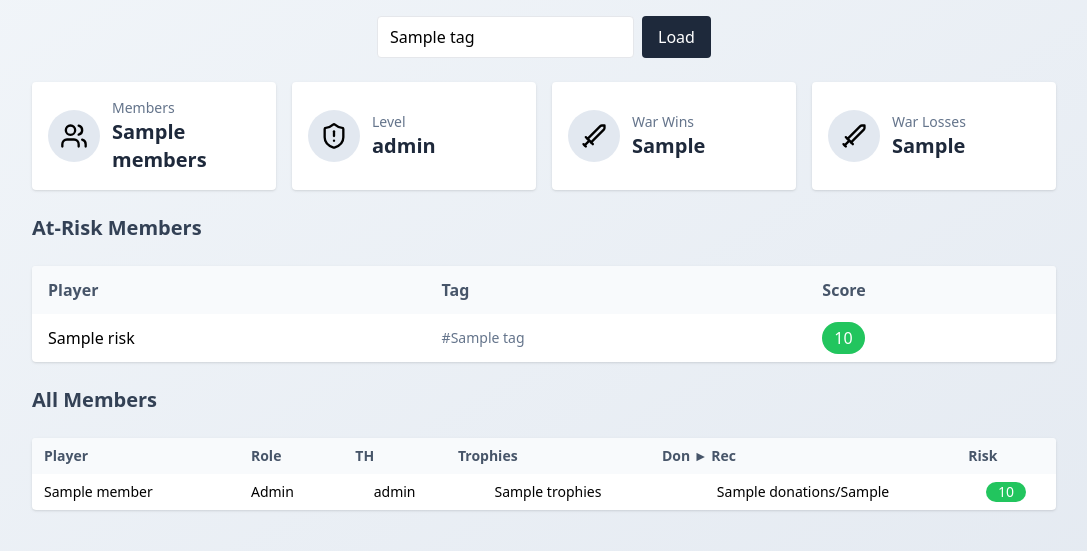
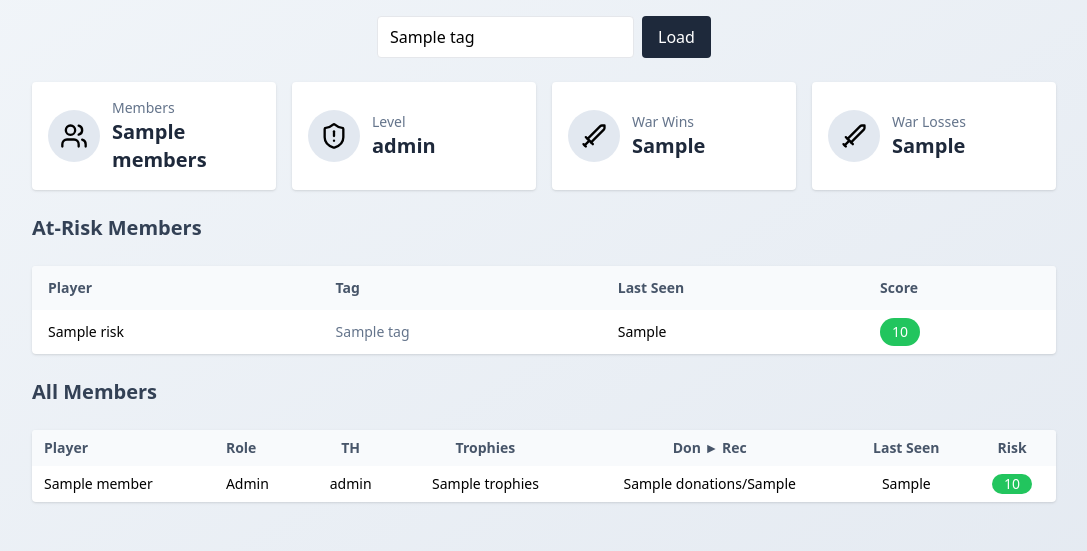
Before and after one commit to ChangeinX/coc, a Flask app: template app/templates/dashboard.html in a window 1280 px wide. Shown: the top 551 px of the page, without its empty margins (96-1183 px from the left). Run offline with Flask 3, Linux system fonts and the light colour scheme; the template is opened without the code that fills it: most values are stand-ins (such as "Sample title", 1, 10 or a date in 2020); some libraries are stand-ins or nearby versions.

Commit message:
Enhance UI

```diff
--- a/app/static/dashboard.js
+++ b/app/static/dashboard.js
@@ -1,44 +1,130 @@
-// existing redirect-on-load
-document.getElementById('loadBtn').addEventListener('click', () => {
-  const tag = document.getElementById('tagInput').value.trim();
-  if (tag) window.location.href = `/dashboard/${tag.toUpperCase()}`;
+/* eslint-env browser */
+
+document.addEventListener("DOMContentLoaded", () => {
+    const tagInput = document.getElementById("tagInput");
+    const loadBtn = document.getElementById("loadBtn");
+
+    const go = () => {
+        const tag = tagInput.value.trim().toUpperCase();
+        if (tag) window.location.href = `/dashboard/${encodeURIComponent(tag)}`;
+    };
+
+    loadBtn?.addEventListener("click", go);
+    tagInput?.addEventListener("keydown", (e) => e.key === "Enter" && go());
+
+    const table = document.getElementById("membersTable");
+    if (!table) return;                // page might be blank on first load
+
+    const headers = table.querySelectorAll("thead th[data-sort]");
+    headers.forEach((th) => {
+        th.addEventListener("click", () => sortBy(th));
+    });
+
+    function sortBy(th) {
+        const dir = th.dataset.dir === "asc" ? "desc" : "asc"; // toggle
+        headers.forEach(h => {
+            h.dataset.dir = "";
+            h.querySelector("i")?.remove();
+        });
+
+        th.dataset.dir = dir;
+        addArrow(th, dir);
+
+        const idx = th.cellIndex;
+        const type = th.dataset.type;
+        const tbody = table.tBodies[0];
+        const rows = Array.from(tbody.rows);
+
+        rows.sort((a, b) => {
+            const v1 = getValue(a.cells[idx], type);
+            const v2 = getValue(b.cells[idx], type);
+            if (v1 < v2) return dir === "asc" ? -1 : 1;
+            if (v1 > v2) return dir === "asc" ? 1 : -1;
+            return 0;
+        });
+
+        tbody.append(...rows);
+    }
+
+    function getValue(cell, type) {
+        const txt = cell.textContent.trim();
+        switch (type) {
+            case "number":
+                // handle “123/456” in Donations by using the first number
+                return parseInt(txt.split("/")[0].replace(/\D/g, ""), 10) || 0;
+            case "date":
+                return txt === "—" ? 0 : new Date(txt).getTime();
+            default:                    // string
+                return txt.toLowerCase();
+        }
+    }
+
+    function addArrow(th, dir) {
+        const icon = document.createElement("i");
+        icon.dataset.lucide = dir === "asc" ? "chevron-up" : "chevron-down";
+        icon.className = "w-4 h-4 inline-block ml-1";
+        th.appendChild(icon);
+        // re-scan for new Lucide icons
+        lucide.createIcons();
+    }
 });
 
-// -------- Player modal logic ----------
-async function openModal(playerTag) {
-  showBackdrop(true);
-  const body   = document.getElementById('modalBody');
-  body.innerHTML = '<p class=\"text-center\">Loading…</p>';
+// ─── Player modal helpers ─────────────────────────────────────────────
+async function openModal(tag) {
+    // Show modal scaffold
+    document.getElementById("modalBackdrop").classList.remove("hidden");
+    const modal = document.getElementById("playerModal");
+    modal.classList.remove("hidden");
+    const body = document.getElementById("modalBody");
+    body.innerHTML = "<p class='text-center py-8'>Loading…</p>";
 
-  try {
-    const res  = await fetch(`/player/${encodeURIComponent('#'+playerTag)}`);
-    const json = await res.json();
-    body.innerHTML = renderPlayer(json);
-    lucide.createIcons();         // refresh icons inside modal
-  } catch (e) {
-    body.innerHTML = `<p class=\"text-red-600\">Error: ${e}</p>`;
-  }
+    try {
+        const res = await fetch(`/player/${encodeURIComponent(tag)}`);
+        if (!res.ok) throw new Error(`HTTP ${res.status}`);
+        const p = await res.json();
+
+        // Normalise key naming (depends on backend patch)
+        p.last_seen = p.last_seen || p._lastSeen || null;
+
+        renderPlayerCard(body, p);
+    } catch (err) {
+        body.innerHTML = `<p class="text-center text-red-600 py-8">${err.message}</p>`;
+    }
 }
 
-function closeModal() { showBackdrop(false); }
-
-function showBackdrop(show) {
-  document.getElementById('modalBackdrop').classList.toggle('hidden', !show);
-  document.getElementById('playerModal').classList.toggle('hidden', !show);
+function closeModal() {
+    document.getElementById("modalBackdrop").classList.add("hidden");
+    document.getElementById("playerModal").classList.add("hidden");
 }
 
-function renderPlayer(p) {
-  return `
-    <h3 class="text-xl font-semibold mb-2">${p.name} <span class="text-sm text-slate-500">(#${p.tag.substring(1)})</span></h3>
-    <div class="grid grid-cols-2 gap-4 text-sm">
-      <div><span class="font-medium">Town Hall</span><br>${p.townHallLevel}</div>
-      <div><span class="font-medium">Role</span><br>${p.role}</div>
-      <div><span class="font-medium">Trophies</span><br>${p.trophies}</div>
-      <div><span class="font-medium">Legend Stars</span><br>${p.legendStatistics?.legendTrophies ?? '—'}</div>
-      <div><span class="font-medium">Donated</span><br>${p.donations}</div>
-      <div><span class="font-medium">Received</span><br>${p.donationsReceived}</div>
+function renderPlayerCard(container, p) {
+    const fmt = (iso) =>
+        iso ? new Date(iso).toLocaleDateString(undefined, {dateStyle: "medium"}) : "—";
+
+    container.innerHTML = /* html */ `
+    <h3 class="text-xl font-semibold text-slate-800 flex flex-wrap items-center gap-2">
+      <span>${p.name}</span>
+      <span class="text-sm font-normal text-slate-500">${p.tag}</span>
+    </h3>
+
+    <div class="grid grid-cols-2 gap-4">
+      ${stat("Town Hall", p.townHallLevel)}
+      ${stat("Trophies", p.trophies)}
+      ${stat("Donations", p.donations)}
+      ${stat("Received", p.donationsReceived)}
     </div>
-    <h4 class="mt-4 font-semibold">Troops donated today</h4>
-    <p>${(p.troopsDonated ?? []).map(t => t.name + ' ×' + t.count).join(', ') || '—'}</p>
+
+    <p class="mt-4">
+      <span class="font-semibold">Last seen:</span> ${fmt(p.last_seen)}
+    </p>
   `;
 }
+
+function stat(label, value) {
+    return `
+    <div>
+      <p class="text-sm text-slate-500">${label}</p>
+      <p class="text-xl font-semibold">${value ?? "—"}</p>
+    </div>
+  `;
+}
--- a/app/templates/dashboard.html
+++ b/app/templates/dashboard.html
@@ -12,38 +12,40 @@
 
 <body class="min-h-screen bg-gradient-to-br from-slate-100 to-slate-200 p-4">
 <div class="max-w-5xl mx-auto space-y-6" id="app">
+
     <!-- Search -->
     <div class="flex gap-2 justify-center">
-        <input id="tagInput" class="max-w-xs px-3 py-2 rounded border" placeholder="Clan tag (without #)"
+        <input id="tagInput"
+               class="max-w-xs px-3 py-2 rounded border"
+               placeholder="Clan tag (without #)"
                value="{{ tag or '' }}">
         <button id="loadBtn" class="px-4 py-2 rounded bg-slate-800 text-white">Load</button>
     </div>
 
-    <!-- Flash error -->
     {% if error %}
     <p class="text-center text-red-600 font-medium">{{ error }}</p>
     {% endif %}
 
-    <!-- ---------------- CLAN DATA PRESENT ---------------- -->
     {% if clan %}
     {% import 'stat.html' as s %}
 
-    <!-- STAT CARDS -->
+    <!--  Stat cards  -->
     <div class="grid grid-cols-1 md:grid-cols-4 gap-4">
         {{ s.stat('users', 'Members', clan.members) }}
         {{ s.stat('shield-alert', 'Level', clan.clanLevel) }}
         {{ s.stat('sword', 'War Wins', clan.warWins | default(0)) }}
-        {{ s.stat('sword', 'War Losses', clan.warLosses | default(0)) }}
+        {{ s.stat('sword', 'War Losses', clan.warLosses| default(0)) }}
     </div>
 
-    <!-- TOP-RISK LIST -->
+    <!--  At-risk list  -->
     <h2 class="mt-8 text-xl font-semibold text-slate-700">At-Risk Members</h2>
     <div class="overflow-x-auto shadow bg-white rounded mb-6">
-        <table class="min-w-full">
+        <table class="min-w-full text-sm">
             <thead class="bg-slate-50 text-left text-slate-600">
             <tr>
                 <th class="px-4 py-3">Player</th>
                 <th class="px-4 py-3">Tag</th>
+                <th class="px-4 py-3">Last Seen</th>
                 <th class="px-4 py-3">Score</th>
             </tr>
             </thead>
@@ -52,12 +54,13 @@
             <tr class="border-b last:border-none hover:bg-rose-50 cursor-pointer"
                 onclick="openModal('{{ p.tag }}')">
                 <td class="px-4 py-2 font-medium">{{ p.name }}</td>
-                <td class="px-4 py-2 text-sm text-slate-500">#{{ p.tag }}</td>
+                <td class="px-4 py-2 text-slate-500">{{ p.tag }}</td>
+                <td class="px-4 py-2">{{ p.last_seen | default('—') }}</td>
                 <td class="px-4 py-2">
                     {% set c = 'green' if p.risk_score<40 else 'yellow' if p.risk_score<70 else 'red' %}
                     <span class="inline-block px-3 py-1 text-white rounded-full bg-{{ c }}-500">
-            {{ p.risk_score }}
-          </span>
+              {{ p.risk_score }}
+            </span>
                 </td>
             </tr>
             {% endfor %}
@@ -65,18 +68,31 @@
         </table>
     </div>
 
-    <!-- FULL MEMBERS TABLE -->
+    <!--  Complete member list  -->
     <h2 class="text-xl font-semibold text-slate-700">All Members</h2>
     <div class="overflow-x-auto shadow bg-white rounded">
-        <table class="min-w-full text-sm">
+        <table id="membersTable" class="min-w-full text-sm">
             <thead class="bg-slate-50 text-left text-slate-600">
             <tr>
                 <th class="px-3 py-2">Player</th>
-                <th class="px-3 py-2">Role</th>
-                <th class="px-3 py-2">TH</th>
-                <th class="px-3 py-2">Trophies</th>
-                <th class="px-3 py-2">Don ► Rec</th>
-                <th class="px-3 py-2">Risk</th>
+                <th class="px-3 py-2 cursor-pointer select-none"
+                    data-sort="role" data-type="string">Role
+                </th>
+                <th class="px-3 py-2 cursor-pointer select-none
+                   text-center" data-sort="th" data-type="number">TH
+                </th>
+                <th class="px-3 py-2 cursor-pointer select-none
+                   text-center" data-sort="trophies" data-type="number">Trophies
+                </th>
+                <th class="px-3 py-2 cursor-pointer select-none
+                   text-center" data-sort="donations" data-type="number">Don ► Rec
+                </th>
+                <th class="px-3 py-2 cursor-pointer select-none
+                   text-center" data-sort="last" data-type="date">Last Seen
+                </th>
+                <th class="px-3 py-2 cursor-pointer select-none
+                   text-center" data-sort="risk" data-type="number">Risk
+                </th>
             </tr>
             </thead>
             <tbody>
@@ -84,10 +100,11 @@
             <tr class="border-b last:border-none hover:bg-slate-50 cursor-pointer"
                 onclick="openModal('{{ m.tag }}')">
                 <td class="px-3 py-2 font-medium">{{ m.name }}</td>
-                <td class="px-3 py-2">{{ m.role|capitalize }}</td>
+                <td class="px-3 py-2">{{ m.role | capitalize }}</td>
                 <td class="px-3 py-2 text-center">{{ m.townHallLevel }}</td>
                 <td class="px-3 py-2 text-center">{{ m.trophies }}</td>
                 <td class="px-3 py-2 text-center">{{ m.donations }}/{{ m.donationsReceived }}</td>
+                <td class="px-3 py-2 text-center">{{ m.last_seen | default('—') }}</td>
                 <td class="px-3 py-2 text-center">
                     {% set c = 'green' if m.risk_score<40 else 'yellow' if m.risk_score<70 else 'red' %}
                     <span class="inline-block w-10 text-white rounded-full bg-{{ c }}-500">{{ m.risk_score }}</span>
@@ -100,16 +117,15 @@
     {% endif %}
 
 </div>
-<!-- PLAYER MODAL -->
+
+<!--  Player modal  -->
 <div id="modalBackdrop" class="hidden fixed inset-0 bg-black/40 z-40"></div>
 <div id="playerModal"
      class="hidden fixed inset-0 flex items-center justify-center z-50">
-  <div class="bg-white w-full max-w-lg rounded-xl shadow-xl p-6 relative">
-    <button class="absolute top-3 right-3 text-slate-400" onclick="closeModal()">✕</button>
-    <div id="modalBody" class="space-y-4">
-      <!-- dynamic content -->
+    <div class="bg-white w-full max-w-lg rounded-xl shadow-xl p-6 relative">
+        <button class="absolute top-3 right-3 text-slate-400" onclick="closeModal()">✕</button>
+        <div id="modalBody" class="space-y-4"><!-- populated by JS --></div>
     </div>
-  </div>
 </div>
 
 <script src="{{ url_for('static', filename='dashboard.js') }}"></script>
```
Also changed, not shown: app/api/frontend_routes.py (+12 -5 lines), app/services/player_service.py (+47 -8 lines), app/services/risk_service.py (+14 -38 lines).
